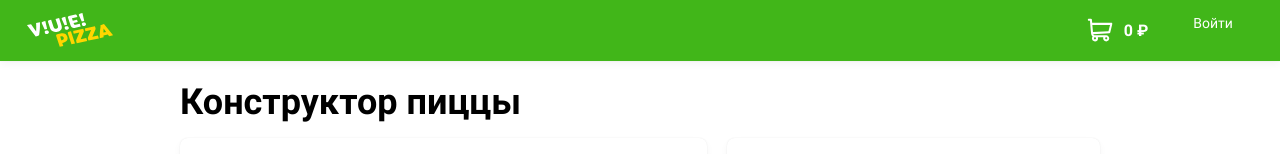
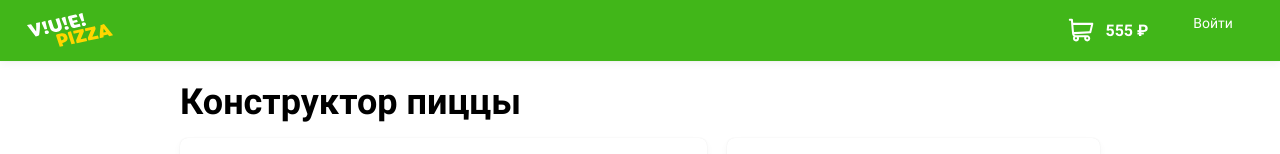
Before and after one commit to htmlacademy-vue/1788431-pizza-1, a Vue app in the folder src/frontend/: page / in a window 1280 px wide. Shown: the top 154 px of the page. Built offline with nearby package versions, Linux system fonts and the light colour scheme.

Commit message:
module4-task1 header total price

```diff
--- a/src/frontend/src/components/Header.vue
+++ b/src/frontend/src/components/Header.vue
@@ -11,7 +11,7 @@
       </router-link>
     </div>
     <div class="header__cart">
-      <router-link to="/cart">0 ₽</router-link>
+      <router-link to="/cart">{{ totalPrice }} ₽</router-link>
     </div>
     <div class="header__user">
       <router-link to="/sign-in" class="header__login"
@@ -22,7 +22,12 @@
 </template>
 
 <script>
+import { mapGetters } from "vuex";
+
 export default {
   name: "Header",
+  computed: {
+    ...mapGetters("Cart", ["totalPrice"]),
+  },
 };
 </script>
```
